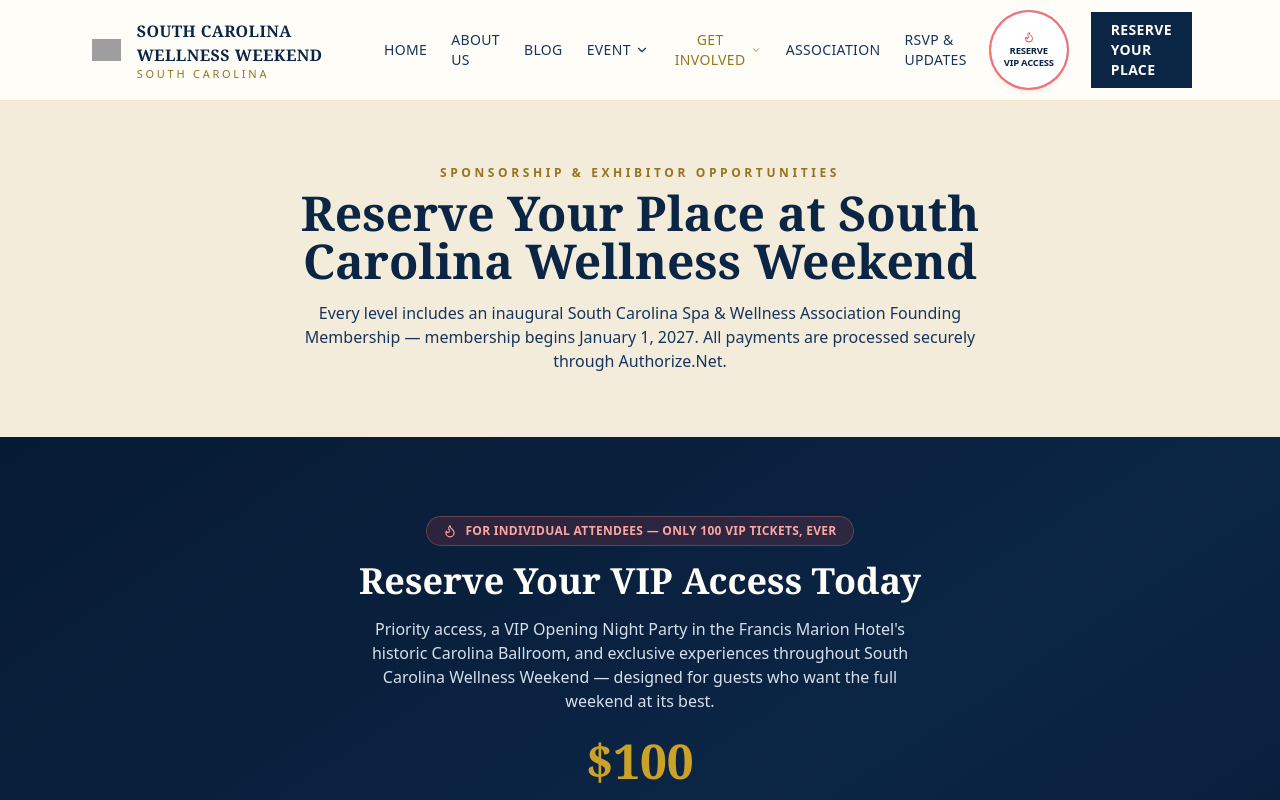
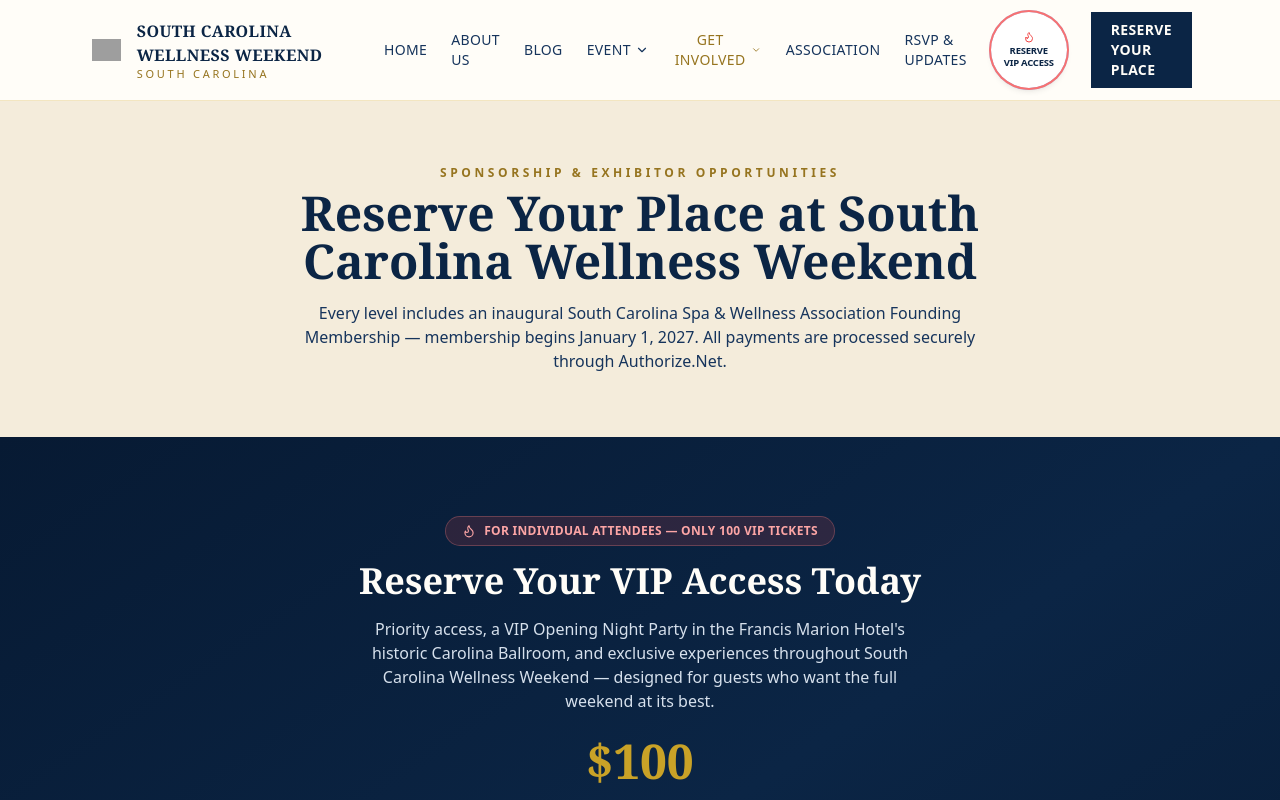
Before and after one commit to christopher776/world-wellness-weekend-sc, a Next.js app: page /sponsorship in a window 1280 px wide. Shown: the top 800 px of the page. Built offline with nearby package versions, Linux system fonts and the light colour scheme; grey boxes are pictures that could not be loaded.

Commit message:
Remove "Ever" from VIP ticket scarcity badge copy

```diff
--- a/app/vip-tickets/page.tsx
+++ b/app/vip-tickets/page.tsx
@@ -141,7 +141,7 @@
 
       <section className="mx-auto max-w-4xl px-6 py-16 text-center">
         <span className="mb-4 inline-flex items-center gap-2 rounded-full bg-red-50 px-4 py-1.5 text-xs font-bold uppercase tracking-wide text-red-600 ring-1 ring-red-200">
-          <Flame className="h-3.5 w-3.5" /> Only {vipTicket.ticketsAvailable} Tickets, Ever
+          <Flame className="h-3.5 w-3.5" /> Only {vipTicket.ticketsAvailable} Tickets
         </span>
         <div>
           <a
--- a/components/vip-fomo-section.tsx
+++ b/components/vip-fomo-section.tsx
@@ -40,7 +40,7 @@
       <div className="mx-auto max-w-3xl px-6">
         <span className="mb-4 inline-flex items-center gap-2 rounded-full bg-red-500/15 px-4 py-1.5 text-xs font-bold uppercase tracking-wide text-red-300 ring-1 ring-red-400/40">
           <Flame className="h-3.5 w-3.5" />
-          {eyebrow} &mdash; Only {vipTicket.ticketsAvailable} VIP Tickets, Ever
+          {eyebrow} &mdash; Only {vipTicket.ticketsAvailable} VIP Tickets
         </span>
         <h2 className="font-serif text-3xl font-bold md:text-4xl">{heading}</h2>
         <p className="mx-auto mt-4 max-w-xl text-navy-100">{vipTicket.description}</p>
```
